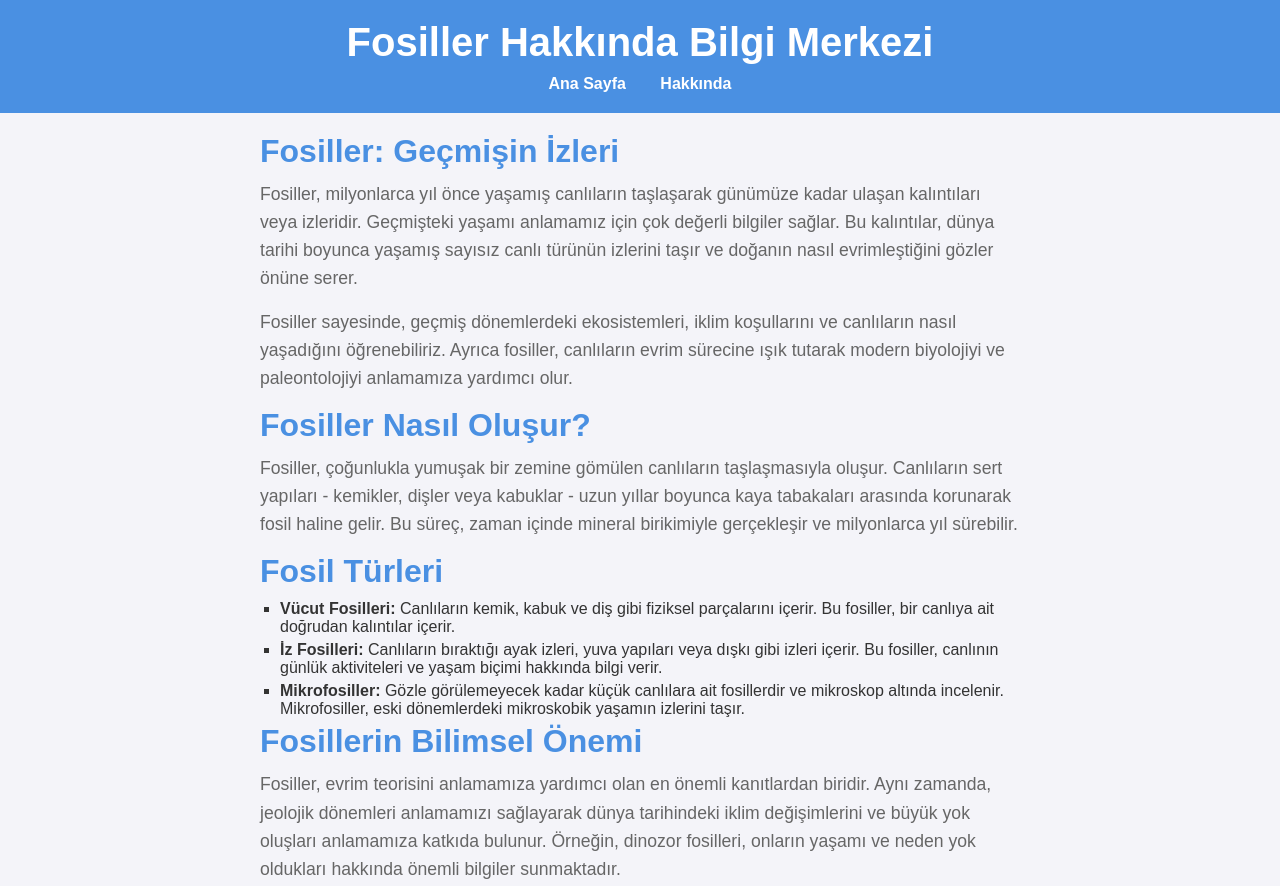
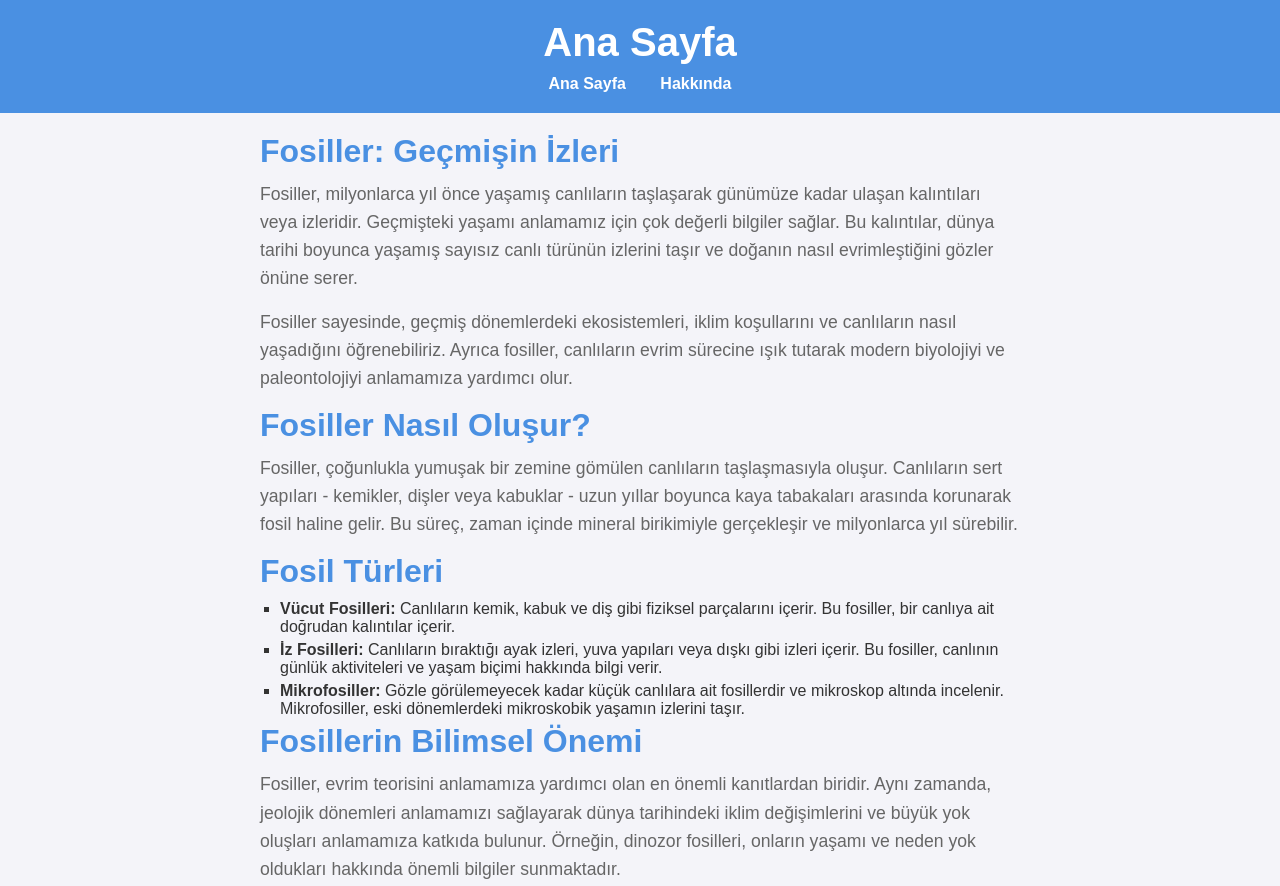
Before and after one commit to veysel2734/mezuniyet, a plain HTML site: page index.html in a window 1280 px wide. Shown: the top 886 px of the page. Drawn offline with Linux system fonts and the light colour scheme.

Commit message:
index.html

```diff
--- a/index.html
+++ b/index.html
@@ -88,7 +88,7 @@
 </head>
 <body>
     <header>
-        <h1>Fosiller Hakkında Bilgi Merkezi</h1>
+        <h1>Ana Sayfa</h1>
         <nav>
             <a href="index.html">Ana Sayfa</a>
             <a href="sayfa1.html">Hakkında</a>
```
